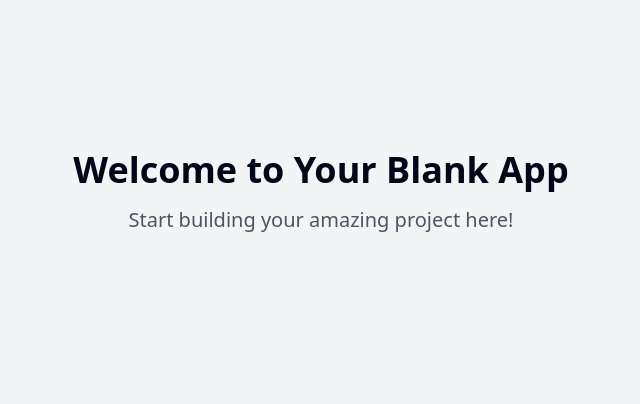
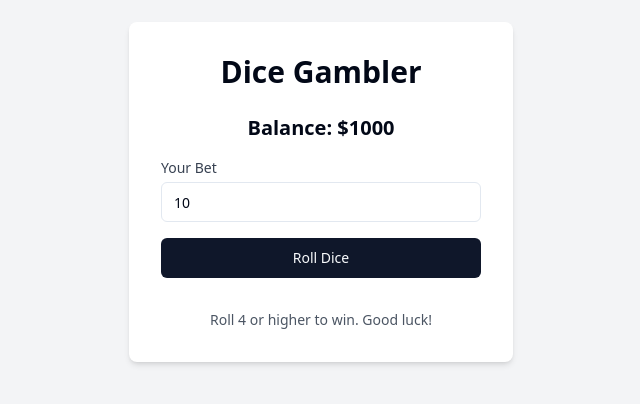
Before and after one commit to GPT-Engineer-App/lucky-dice-adventure, a React (Vite) app: page / in a window 1280 px wide. Shown: the part 208-612 px from the top of the page, without its empty margins (319-959 px from the left). Built offline with nearby package versions, Linux system fonts and the light colour scheme.

Commit message:
Create dice gambling website
Implement initial structure and components for a dice gambling website.
[skip gpt_engineer]

```diff
--- a/src/nav-items.jsx
+++ b/src/nav-items.jsx
@@ -1,4 +1,4 @@
-import { Home } from "lucide-react";
+import { DiceIcon } from "lucide-react";
 import Index from "./pages/Index.jsx";
 
 /**
@@ -6,9 +6,9 @@ import Index from "./pages/Index.jsx";
  */
 export const navItems = [
   {
-    title: "Home",
+    title: "Dice Gambler",
     to: "/",
-    icon: <Home className="h-4 w-4" />,
+    icon: <DiceIcon className="h-4 w-4" />,
     page: <Index />,
   },
 ];
--- /dev/null
+++ b/src/pages/Dice.jsx
@@ -0,0 +1,6 @@
+import { Dice1, Dice2, Dice3, Dice4, Dice5, Dice6 } from 'lucide-react';
+
+export const Dice = ({ value }) => {
+  const DiceIcon = [Dice1, Dice2, Dice3, Dice4, Dice5, Dice6][value - 1];
+  return <DiceIcon size={48} className="mx-auto" />;
+};
--- a/src/pages/Index.jsx
+++ b/src/pages/Index.jsx
@@ -1,11 +1,61 @@
-// Update this page (the content is just a fallback if you fail to update the page)
+import { useState } from 'react';
+import { Button } from "@/components/ui/button"
+import { Input } from "@/components/ui/input"
+import { Dice } from './Dice';
 
 const Index = () => {
+  const [balance, setBalance] = useState(1000);
+  const [bet, setBet] = useState(10);
+  const [result, setResult] = useState(null);
+
+  const rollDice = () => {
+    if (bet > balance) {
+      alert("Insufficient balance!");
+      return;
+    }
+    const roll = Math.floor(Math.random() * 6) + 1;
+    setResult(roll);
+    if (roll > 3) {
+      setBalance(balance + bet);
+    } else {
+      setBalance(balance - bet);
+    }
+  };
+
   return (
     <div className="min-h-screen flex items-center justify-center bg-gray-100">
-      <div className="text-center">
-        <h1 className="text-4xl font-bold mb-4">Welcome to Your Blank App</h1>
-        <p className="text-xl text-gray-600">Start building your amazing project here!</p>
+      <div className="bg-white p-8 rounded-lg shadow-md w-96">
+        <h1 className="text-3xl font-bold mb-6 text-center">Dice Gambler</h1>
+        <div className="mb-4 text-center">
+          <p className="text-xl font-semibold">Balance: ${balance}</p>
+        </div>
+        <div className="mb-4">
+          <label htmlFor="bet" className="block text-sm font-medium text-gray-700 mb-1">
+            Your Bet
+          </label>
+          <Input
+            type="number"
+            id="bet"
+            value={bet}
+            onChange={(e) => setBet(Math.max(1, parseInt(e.target.value)))}
+            min="1"
+            className="w-full"
+          />
+        </div>
+        <Button onClick={rollDice} className="w-full mb-4">
+          Roll Dice
+        </Button>
+        {result && (
+          <div className="text-center">
+            <Dice value={result} />
+            <p className="mt-2 text-lg font-semibold">
+              {result > 3 ? "You won!" : "You lost!"}
+            </p>
+          </div>
+        )}
+        <p className="mt-4 text-sm text-gray-600 text-center">
+          Roll 4 or higher to win. Good luck!
+        </p>
       </div>
     </div>
   );
```
